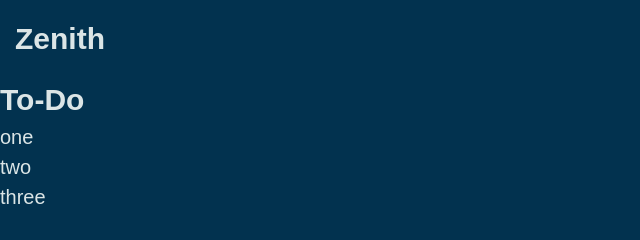
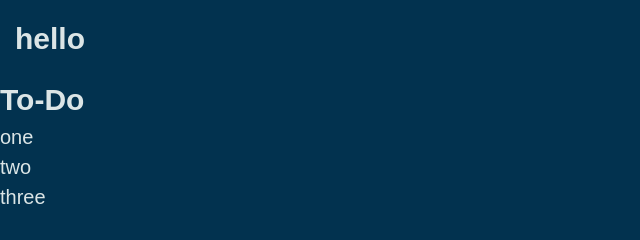
Before and after one commit to Zenith-Technica-25/Zenith, a plain HTML site: page public/index.html in a window 1280 px wide. Shown: the full height of the page, 0-640 px from the left. Drawn offline with Linux system fonts and the light colour scheme.

Commit message:
test change

```diff
--- a/public/index.html
+++ b/public/index.html
@@ -15,7 +15,7 @@
         <div class="container">
             <!-- <img src="images/logo.png" alt="logo"> -->
 
-            <h1 >Zenith</h1>
+            <h1 >hello</h1>
             <div class="main-menu">
                 <ul>
                     <li><a href="index.html">Home</a></li>
@@ -42,6 +42,7 @@
         </div>
     </section>
 
+
   <script src="js/main.js"></script>
 </body>
 </html>
```
